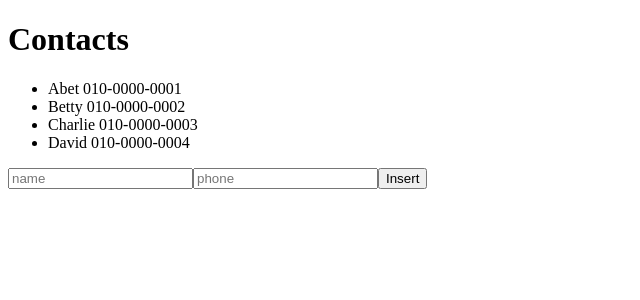
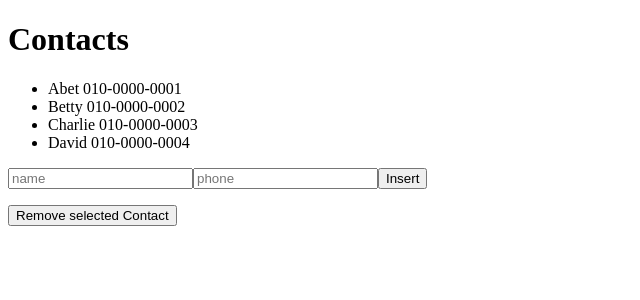
Before and after one commit to xotrs/react-study, a React app: page / in a window 1280 px wide. Shown: the top 300 px of the page, without its empty margins (0-640 px from the left). Built offline with nearby package versions, Linux system fonts and the light colour scheme.

Commit message:
https://velopert.com/1015 2.3 ContactRemover 컴포넌트 만들기 완료

```diff
--- /dev/null
+++ b/src/components/ContactRemover.js
@@ -0,0 +1,17 @@
+import React, { Component } from 'react'
+
+class ContactRemover extends Component {
+    handleClick() {
+        this.props.onRemove();
+    }
+    render () {
+        return (
+            <div>
+                <button onClick={this.handleClick.bind(this)}>
+                    Remove selected Contact
+                </button>
+            </div>
+        )
+    }
+}
+export default ContactRemover
--- a/src/components/Contacts.js
+++ b/src/components/Contacts.js
@@ -1,6 +1,7 @@
 import React from 'react';
 import ContactInfo from './ContactInfo'
 import ContactCreator from './ContactCreator'
+import ContactRemover from './ContactRemover'
 import update from 'react-addons-update'
 
 class Contacts extends React.Component {
@@ -23,6 +24,23 @@
     });
         this.setState(newState);
     }
+
+    _removeContact(){
+        if(this.state.selectedKey == -1){
+            console.log("contact not selected");
+            return;
+        }
+        this.setState({
+            contactData: update(
+                this.state.contactData,
+                {
+                    $splice: [[this.state.selectedKey, 1]]
+                }
+            ),
+            selectedKey: -1
+        });
+    }
+
 
     _onSelect(key){
         //이미 선택 되어있는 키를 한번 더 누르면 Cancel
@@ -63,6 +81,7 @@
                     })}
                 </ul>
                 <ContactCreator onInsert={this._insertContact.bind(this)}/>
+                <ContactRemover onRemove={this._removeContact.bind(this)}/>
             </div>
         );
 
```
